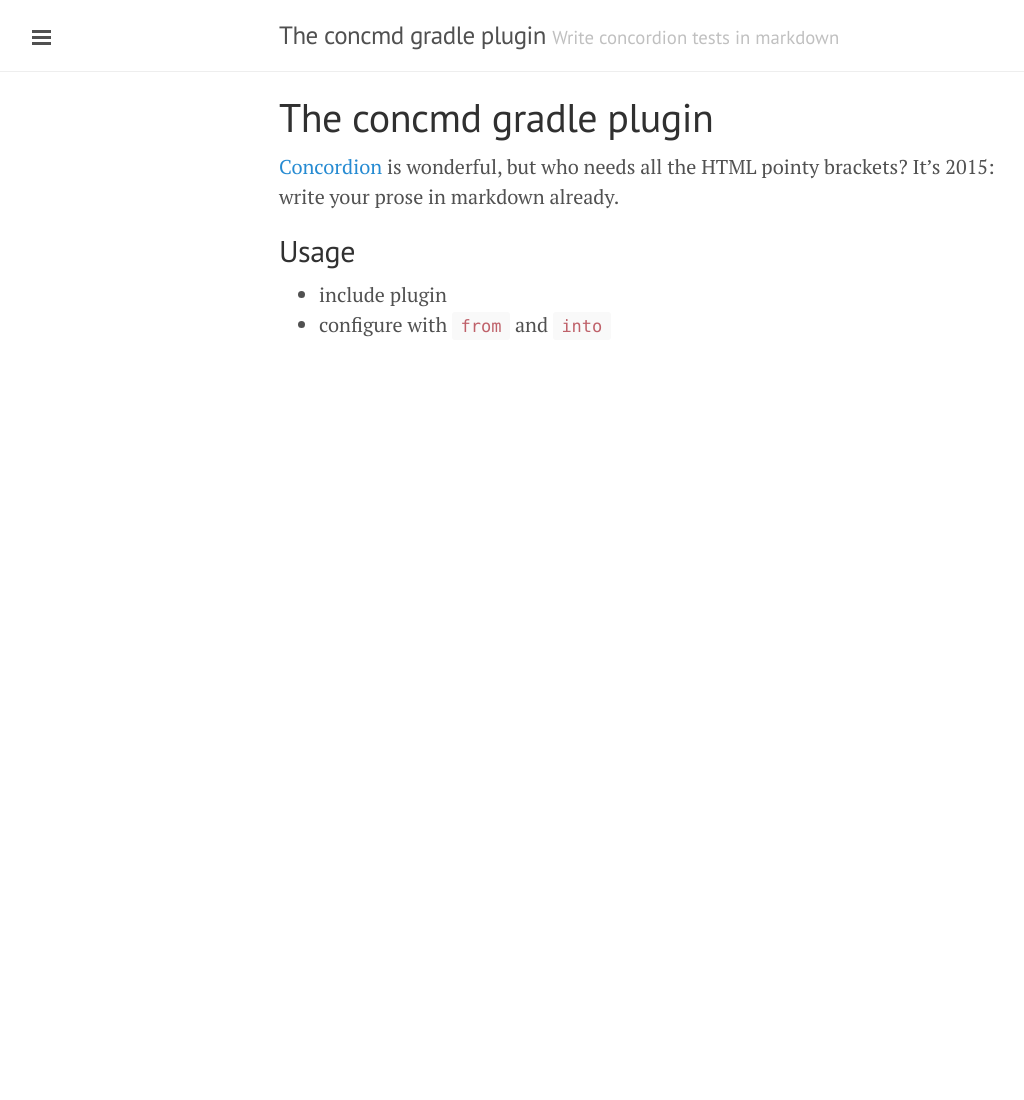
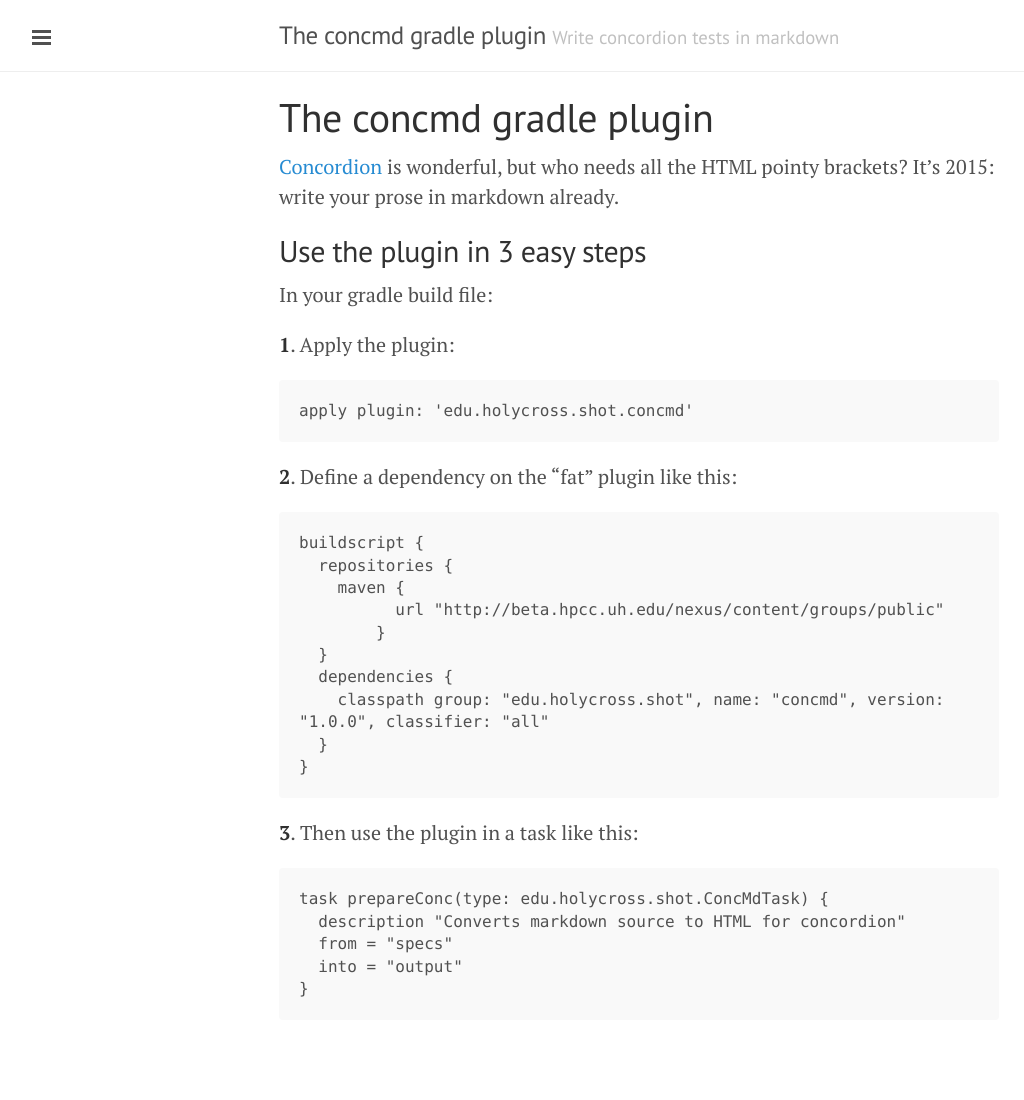
Before and after one commit to neelsmith/concmdplugin, a Jekyll site: the page built from index.md, in a window 1280 px wide. Shown: the whole page, without its empty margins (1-1025 px from the left). Built offline with Jekyll 4.4.1, drawn with Linux system fonts in a browser that asks for light colours; Markdown is read by kramdown in place of the engine named in the settings; before the commit the page ends 900 px from its top, so only the background shows below that.

Commit message:
Document 3 steps to use the plugin

```diff
--- a/index.md
+++ b/index.md
@@ -5,7 +5,31 @@ title: The concmd gradle plugin
 
 [Concordion](http://concordion.org/) is wonderful, but who needs all the HTML pointy brackets?  It's 2015:  write your prose in markdown already.
 
-## Usage
+## Use the plugin in 3 easy steps
 
-- include plugin
-- configure with `from` and `into`
+In your gradle build file:
+
+**1**. Apply the plugin:
+
+    apply plugin: 'edu.holycross.shot.concmd'
+
+**2**. Define a dependency on the "fat" plugin like this:
+
+    buildscript {
+      repositories {
+        maven {
+      	  url "http://beta.hpcc.uh.edu/nexus/content/groups/public"
+      	}
+      }
+      dependencies {
+        classpath group: "edu.holycross.shot", name: "concmd", version: "1.0.0", classifier: "all"
+      }
+    }
+
+**3**. Then use the plugin in a task like this:
+
+    task prepareConc(type: edu.holycross.shot.ConcMdTask) {
+      description "Converts markdown source to HTML for concordion"
+      from = "specs"
+      into = "output"
+    }
```
